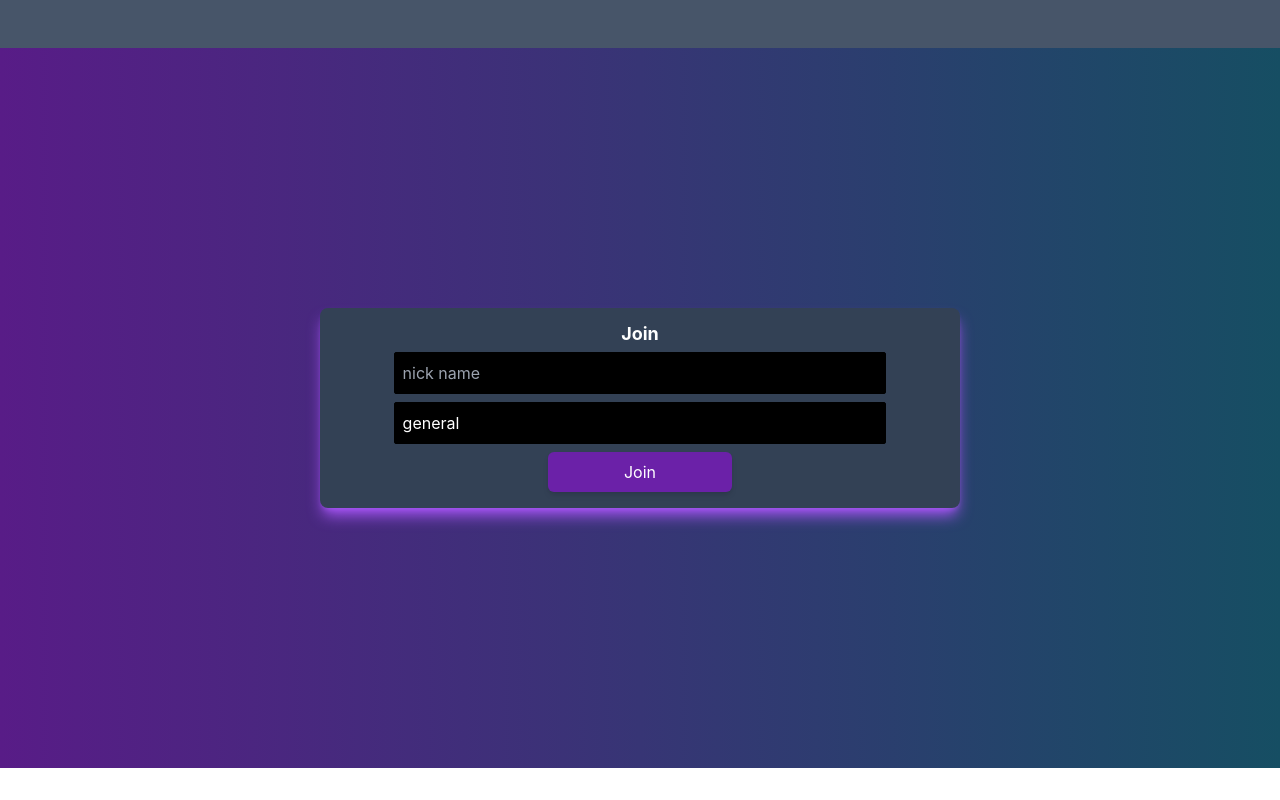
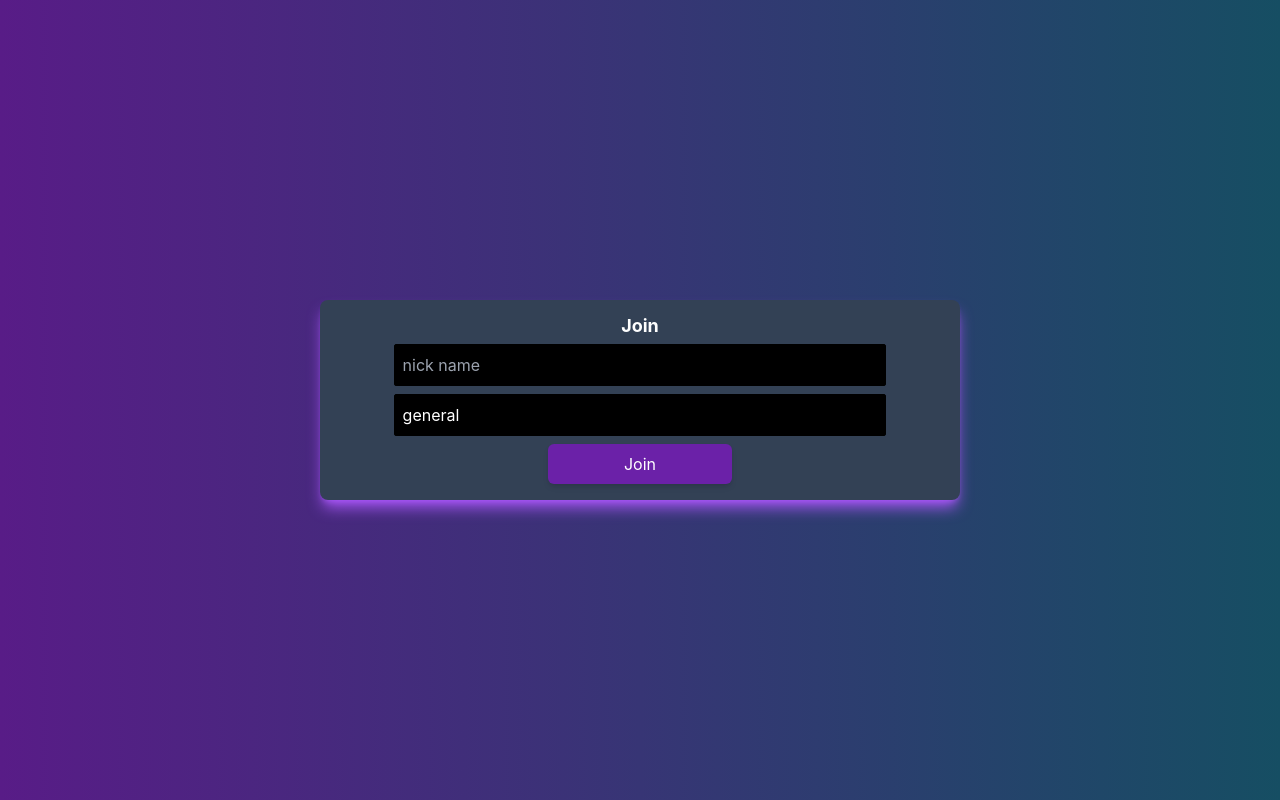
Before and after one commit to tigawanna/sockets-client, a React app: page / in a window 1280 px wide. Built offline with nearby package versions, Linux system fonts and the light colour scheme; the HTML template or start-up script is replaced by a standard one.

Commit message:
added check if user exist with POST

```diff
--- a/package.json
+++ b/package.json
@@ -8,6 +8,7 @@
     "preview": "vite preview"
   },
   "dependencies": {
+    "axios": "^0.27.2",
     "query-string": "^7.1.1",
     "react": "^18.0.0",
     "react-dom": "^18.0.0",
--- a/src/App.tsx
+++ b/src/App.tsx
@@ -1,25 +1,40 @@
-import { MainChatRoom } from "./components/MainChatRoom";
-import useChat from './utils/useChat';
-import { Toolbar } from './components/Toolbar';
+
+import { JoinRoom } from './components/JoinRoom';
+import React from 'react'
+import UserContext from "./utils/context";
+import { Chats } from './components/Chats';
+
+
+export interface User{username:string ; room:string}
+
+let the_user:User
+const user_room= localStorage.getItem("user-room");
+if(user_room)
+the_user = JSON.parse(user_room);
+
+function App() {
+
+  const [user, setUser] = React.useState<User>(the_user);
+  const updateUser = (new_user:User) => {setUser(new_user)};
+
+//  const {setRoom,room,messages,sendMessage,userExists,setUserExists} = useChat("genaral")
+ const user_exists = user && user.username !==""
 
 
 
-function App() {
+return (
+<div className="scroll-bar flex flex-col justify-between h-screen w-screen ">
 
- const {setRoom,user,setUser,room,messages,sendMessage,userExists,setUserExists} = useChat("genaral")
- console.log("room ==== ",room)
-  return (
-    <div className="scroll-bar flex flex-col justify-between h-screen w-screen ">
-      <div className="fixed top-[0px] w-[100%] z-60">
-        <Toolbar room={room} setUserExists={setUserExists} setRoom={setRoom}/>
-      </div>
-    <div className="w-full h-[90%] mt-12  ">
-    <MainChatRoom messages={messages} user={user} setUser={setUser} sendMessage={sendMessage}
-    userExists={userExists} setUserExists={setUserExists}
-    />
-    </div>
+<UserContext.Provider  value ={{user,updateUser}}>
+{user_exists?<Chats />:<JoinRoom/>}
+</UserContext.Provider>
+
   </div>
   );
 }
 
 export default App;
+
+
+{/* <Chats  user={user} messages={messages} sendMessage={sendMessage} room={room}
+setRoom={setRoom} setUserExists={setUserExists}/> */}
--- a/src/components/JoinRoom.tsx
+++ b/src/components/JoinRoom.tsx
@@ -1,16 +1,26 @@
-import React, {useState} from "react";
+import React, {useContext, useState} from "react";
+import UserContext from './../utils/context';
+import axios from 'axios';
 
 
 interface JoinRoomProps {
-setUser: React.Dispatch<any>
-setUserExists: React.Dispatch<React.SetStateAction<boolean>>
+
 
 }
 
-export const JoinRoom: React.FC<JoinRoomProps> = ({setUser,setUserExists}) => {
+export const JoinRoom: React.FC<JoinRoomProps> = () => {
 
 const [input, setInput] = useState({ username: "", room: "general" });
 const [error, setError] = useState({ name:"", message:"" });
+
+const lanUrl="http://192.168.43.238:4000"
+// const instance = axios.create({baseURL:lanUrl,timeout: 1000, headers: {'X-Custom-Header': 'foobar'}
+// });
+const client = axios.create({
+  baseURL:lanUrl
+});
+const user = useContext(UserContext);
+//console.log("JoinRoom.tsx  user ==== ",user.user)
 
 const handleChange = async (e: any) => {
         const { value } = e.target;
@@ -21,15 +31,38 @@ const handleChange = async (e: any) => {
 
       };
 
- const handleSubmit = async (e: any) => {
-  console.log("inputon submit ==== ",input)
+
+  const handleSubmit = async (e: any) => {
+  //console.log("inputon submit ==== ",input)
   e.preventDefault();
+
+
   if(input.username !== ""){
   const roomname = input.room.toLowerCase()
   const room_data = {username:input.username,room:roomname}
+  // localStorage.setItem("user-room",JSON.stringify(room_data));
+  // user.updateUser(room_data)
+
+  client.post('/users', {user:room_data})
+  .then( (response)=> {
+  const user_exist =response.data.data
+  //console.log("user exists? === ",user_exist)
+
+  if(!user_exist){
+
   localStorage.setItem("user-room",JSON.stringify(room_data));
-  setUser(room_data)
-  setUserExists(true)
+  user.updateUser(room_data)
+  }
+  else{
+    setError({name:"username",message:"username exists"})
+  }
+  })
+  .catch(function (error) {
+    //console.log("error logging in === ",error)
+    setError({name:"username",message:"connection error"})
+  });
+
+
   }
   else{
   setError({name:"username",message:"nick name needed"})
--- a/src/components/MainChatRoom.tsx
+++ /dev/null
@@ -1,27 +0,0 @@
-import React from 'react'
-import { Chats } from './Chats';
-import { JoinRoom } from './JoinRoom';
-
-
-
-interface User{username:string ; room:string}
-interface MainChatRoomProps {
-messages:any ;
-user:User
-setUser: React.Dispatch<any>
-sendMessage: (message: any) => void
-userExists: boolean
-setUserExists: React.Dispatch<React.SetStateAction<boolean>>
-}
-
-
-export const MainChatRoom: React.FC<MainChatRoomProps> = ({user,setUser,messages,sendMessage,userExists,setUserExists}) => {
-
-
-return (
- <div className='h-full w-full '>
-  {userExists?<Chats user={user} messages={messages} sendMessage={sendMessage}/>:
-  <JoinRoom setUser={setUser} setUserExists={setUserExists}/>}
- </div>
-);
-}
--- a/src/components/Test.tsx
+++ b/src/components/Test.tsx
@@ -1,13 +1,37 @@
-import React from 'react'
+import React, { useContext } from 'react'
+import { Chat, Message } from '../utils/types';
+import UserContext from './../utils/context';
+import useChats from './../utils/useChats';
+
 
 interface TestProps {
-
 }
 
-export const Test: React.FC<TestProps> = ({}) => {
+export const Test: React.FC<TestProps> = () => {
+const user = useContext(UserContext);
+//console.log("Text.tsx  user ==== ",user.user)
+
+const {room,messages} = useChats(user.user)
+
+const texts = messages as Chat[]
+
+//console.log("texts === ",texts)
 return (
- <div className="h-full w-full bg-purple-500">
-testing
+ <div className="h-full w-full">
+    <div className="text-4xl font-bold"> testing</div>
+    <div className="text-lg">User {user.user.username }</div>
+    <div className="text-lg">Room {user.user.room }</div>
+    <div className="text-lg">RoomUser count {room.users }</div>
+ <button className='p-2 text-lg bg-purple-200 rounded-md'
+ onClick={()=>user.updateUser({username:"",room:""})}>logout</button>
+
+<div className="text-lg">
+{
+    texts.map((text,index)=>{
+         return <div key={index} className='p-2 m-1 '>{text.newMessage.message}</div>
+    })
+}
+</div>
  </div>
 );
 }
--- a/src/components/Toolbar.tsx
+++ b/src/components/Toolbar.tsx
@@ -1,12 +1,13 @@
 import React from 'react'
 import {BiExit} from 'react-icons/bi'
+import { User } from './../App';
+
 interface ToolbarProps {
 room:any
-setUserExists: React.Dispatch<React.SetStateAction<boolean>>
-setRoom: React.Dispatch<any>
+updateUser: (user: User) => void
 }
 
-export const Toolbar: React.FC<ToolbarProps> = ({room,setUserExists,setRoom}) => {
+export const Toolbar: React.FC<ToolbarProps> = ({room,updateUser}) => {
 return (
  <div className='bg-slate-600 text-white p-1 w-full flex justify-between items-center h-12'>
   <div className='p-2 m-1 text-xl font-bold flex'>
@@ -16,9 +17,7 @@ return (
    flex-center cursor-pointer'
    onClick={()=>{
     localStorage.removeItem('user-room') ;
-     setUserExists(false)
-     setRoom({room:"",user:""})
-
+    updateUser({username:"",room:""})
     }}><BiExit/></div>:null}
 
     </div>
--- /dev/null
+++ b/src/utils/context.ts
@@ -0,0 +1,8 @@
+import React from 'react';
+import { User } from './../App';
+
+const user_data = { user:{username:"",room:"general"}, updateUser:(user:User)=>{}}
+
+
+const UserContext = React.createContext(user_data);
+export default UserContext;
--- /dev/null
+++ b/src/utils/types.ts
@@ -0,0 +1,10 @@
+
+
+export type Chat ={ newMessage:{message: string; time: string,user:string }};
+export interface User{username:string ; room:string}
+export interface Room{users:number ; room:string}
+export interface Message{
+  message: string;
+  time: string;
+  user: string;
+}
--- a/src/utils/useChat.ts
+++ /dev/null
@@ -1,88 +0,0 @@
-import { useEffect, useRef, useState } from "react";
-import socketIOClient ,{Socket} from "socket.io-client";
-
-
-const NEW_MESSAGE_ADDAED = "new_message_added";
-const ROOM_DATA = "room_data";
-
-const devUrl="http://localhost:4000"
-const lanUrl="http://192.168.43.238:4000"
-const prodUrl="https://sockets-server-ke.herokuapp.com/"
-
-
-
-const useChat = (roomId:string) => {
-
-
-
-  const [messages, setMessages] = useState<any>([]);
-  const [room, setRoom] = useState<any>([]);
-  let aUser={username:"",room:"general"}
-
-  const [user, setUser] = useState<any>();
-  const [userExists, setUserExists] = useState<boolean>(true);
-  const socketRef = useRef<Socket>();
-
-  useEffect(() => {
-
-   const user_room= localStorage.getItem("user-room");
-    if(!user_room || user_room === null){
-          // console.log("nothing to see here",user_room)
-       setUser(undefined)
-       setUserExists(false)
-      }else{
-      //@ts-ignore
-      aUser = JSON.parse(user_room);
-      // console.log("aUser not join on hook load=== ",aUser)
-      setUser(aUser)
-      setUserExists(true)
-      socketRef.current = socketIOClient(prodUrl, {
-        query: { room:aUser.room,user:aUser.username },
-          transports: ["websocket"],
-          withCredentials: true,
-          extraHeaders:{"my-custom-header": "abcd"}
-        })}
-
-
-   socketRef.current?.on(NEW_MESSAGE_ADDAED, (msg:any) => {
-    // console.log("new message  added==== ",msg)
-    setMessages((prev: any) => [msg,...prev]);
-  });
-
-  // socketRef.current?.on(ROOM_DATA, (msg:any) => {
-  //   console.log("room data  ==== ",msg)
-
-  //   setRoom(msg)
-  // });
-
-  socketRef.current?.on(ROOM_DATA, (msg:any) => {
-    console.log("room data  ==== ",msg)
-
-    setRoom(msg)
-  });
-
-return () => {socketRef.current?.disconnect();};
-  }, [roomId,userExists]);
-
-
-
-
-
-
-
-
-
-  const sendMessage = (message:any) => {
-   console.log("sending message ..... === ",message)
-    socketRef.current?.emit("new_message", message)
-  };
-
-//   socketRef.current?.emit('join',
-//   {name:aUser.username,room:aUser.room}, (error:any) => {
-//     if(error) {alert(error);}})
-
-
-  return {setRoom,user,setUser,room,messages, sendMessage,userExists,setUserExists };
-};
-
-export default useChat;
--- /dev/null
+++ b/src/utils/useChats.ts
@@ -0,0 +1,53 @@
+import { Room, User } from "./types"
+import { useRef,useState,useEffect } from 'react';
+import socketIOClient,{ Socket } from 'socket.io-client';
+
+const NEW_MESSAGE_ADDAED = "new_message_added";
+const ROOM_DATA = "room_data";
+
+const devUrl="http://localhost:4000"
+const lanUrl="http://192.168.43.238:4000"
+const prodUrl="https://sockets-server-ke.herokuapp.com/"
+
+
+
+const useChats=(user:User)=>{
+
+const socketRef = useRef<Socket>();
+const [messages, setMessages] = useState<any>([]);
+const [room, setRoom] = useState<Room>({users:0,room:""});
+
+
+useEffect(() => {
+socketRef.current = socketIOClient(lanUrl, {
+query: { room:user.room,user:user.username },
+transports: ["websocket"],
+withCredentials: true,
+extraHeaders:{"my-custom-header": "abcd"}
+
+})
+
+
+socketRef.current?.on(NEW_MESSAGE_ADDAED, (msg:any) => {
+// //console.log("new message  added==== ",msg)
+setMessages((prev: any) => [msg,...prev]);
+ });
+
+socketRef.current?.on(ROOM_DATA, (msg:any) => {
+//console.log("room data  ==== ",msg)
+ setRoom(msg)});
+
+return () => {socketRef.current?.disconnect()};
+}, [])
+
+const sendMessage = (message:any) => {
+//console.log("sending message ..... === ",message)
+ socketRef.current?.emit("new_message", message)
+};
+
+
+
+
+return {room,messages,sendMessage}
+}
+export default useChats
--- a/src/utils/utils.ts
+++ b/src/utils/utils.ts
@@ -1,4 +1,4 @@
-export const makeTimeStamp=()=>{
+  export const makeTimeStamp=()=>{
 
     const hour = new Date(Date.now()).getHours()
     const min = new Date(Date.now()).getMinutes()
```
Also changed, not shown: src/components/Chats.tsx (+30 -27 lines), 2 other files (tests, documents, lock files or other folders).
